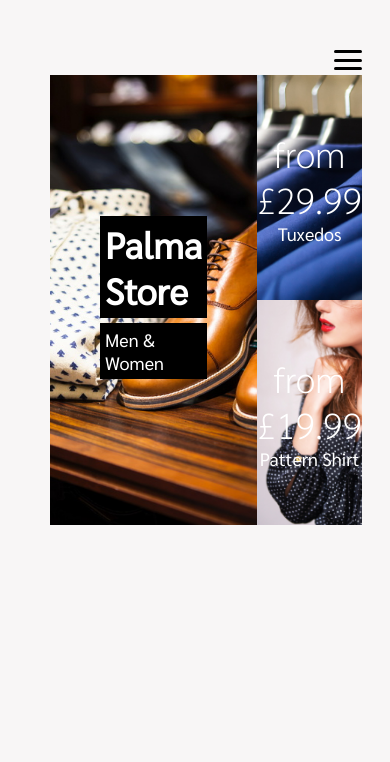
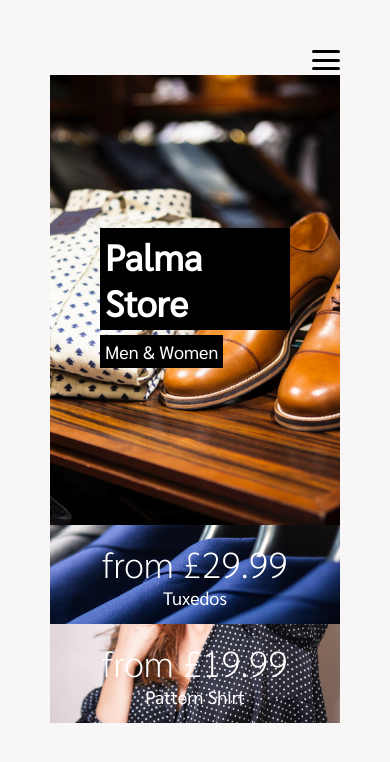
Before and after one commit to revcatnat/gridResponsiveWebsite, a plain HTML site: page index.html in a window 390 px wide. Drawn offline with Linux system fonts and the light colour scheme.

Commit message:
'mobileInc'

```diff
--- a/style.css
+++ b/style.css
@@ -58,12 +58,14 @@
 	grid-area: feature-1;
 	background: url("img/tuxs.jpg");
 	background-size: cover;
+	background-position: center;
 }
 
 .feature-2 {
 	grid-area: feature-2;
 	background: url("img/shirt.jpg");
 	background-size: cover;
+	background-position: center;
 }
 
 .features .price {
@@ -224,5 +226,20 @@
 	}
 }
 
-@media (max-width: 500px) {
+@media (max-width: 576px) {
+	.header {
+		grid-template-areas:
+			"hero"
+			"feature-1"
+			"feature-2";
+	}
+
+	.feature-1,
+	.feature-2 {
+		display: flex;
+		flex-direction: column;
+		justify-items: center;
+		justify-content: space-around;
+		padding: 15px;
+	}
 } ;
```
Also changed, not shown: index.html (+2 -0 lines).
